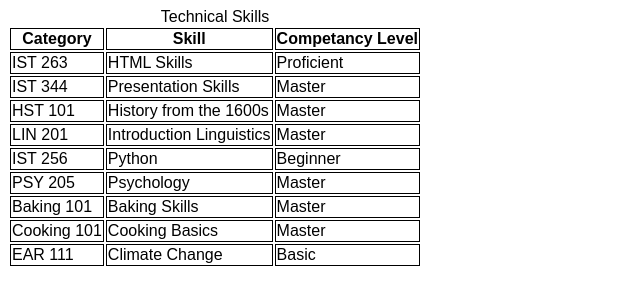
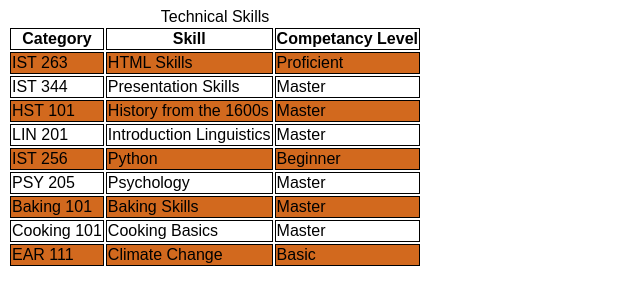
Before and after one commit to alexakocur/ist263, a plain HTML site: page lab06/skills.html in a window 1280 px wide. Shown: the whole page, without its empty margins (0-640 px from the left). Drawn offline with Linux system fonts and the light colour scheme.

Commit message:
Update skills.html

```diff
--- a/lab06/skills.html
+++ b/lab06/skills.html
@@ -15,7 +15,7 @@
             <th>Skill</th>
             <th>Competancy Level</th>
         </tr>
-        <tr>
+        <tr class="evenrow" >
             <td>IST 263</td>
             <td>HTML Skills</td>
             <td>Proficient</td>
@@ -25,7 +25,7 @@
             <td>Presentation Skills</td>
             <td>Master</td>
         </tr>
-        <tr>
+        <tr class="evenrow" >
             <td>HST 101</td>
             <td>History from the 1600s</td>
             <td>Master</td>
@@ -35,7 +35,7 @@
             <td>Introduction Linguistics</td>
             <td>Master</td>
         </tr>
-        <tr>
+        <tr class="evenrow" >
             <td>IST 256</td>
             <td>Python</td>
             <td>Beginner</td>
@@ -45,7 +45,7 @@
             <td>Psychology</td>
             <td>Master</td>
         </tr>
-        <tr>
+        <tr class="evenrow" >
             <td>Baking 101</td>
             <td>Baking Skills</td>
             <td>Master</td>
@@ -55,7 +55,7 @@
             <td>Cooking Basics</td>
             <td>Master</td>
         </tr>
-        <tr>
+        <tr class="evenrow" >
             <td>EAR 111</td>
             <td>Climate Change</td>
             <td>Basic</td>
```
